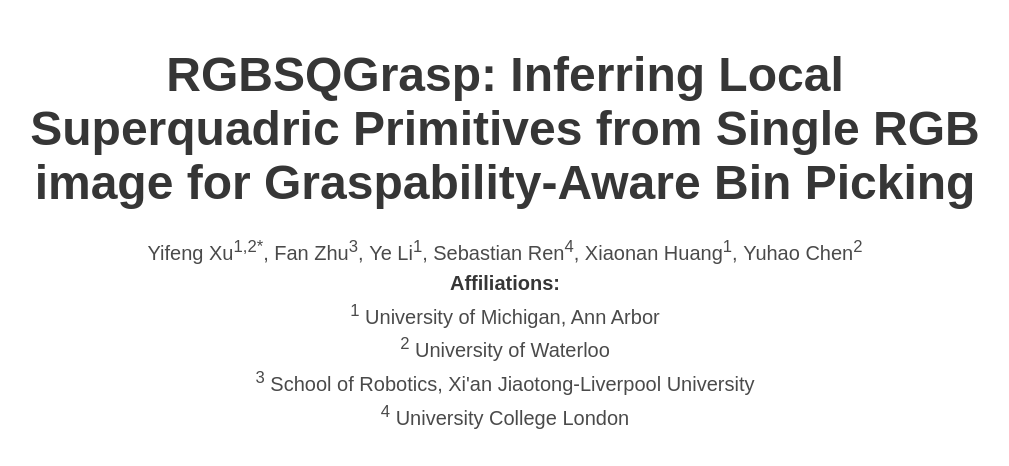
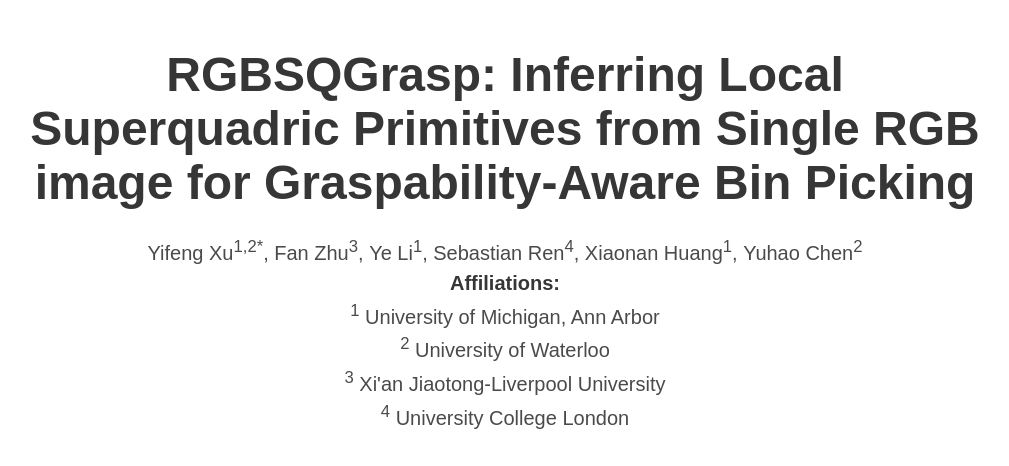
Before and after one commit to IlikeSukiyaki/RGBSQGrasp, a plain HTML site: page index.html in a window 1280 px wide. Shown: the top 466 px of the page, without its empty margins (135-1144 px from the left). Drawn offline with nearby package versions, Linux system fonts and the light colour scheme; some icons are missing; a web font is replaced by a local one.

Commit message:
Update index.html

```diff
--- a/index.html
+++ b/index.html
@@ -78,7 +78,7 @@
                   <strong>Affiliations:</strong><br>
                        <sup>1</sup> University of Michigan, Ann Arbor<br>
                        <sup>2</sup> University of Waterloo<br>
-                       <sup>3</sup> School of Robotics, Xi'an Jiaotong-Liverpool University<br>
+                       <sup>3</sup> Xi'an Jiaotong-Liverpool University<br>
                        <sup>4</sup> University College London
                 </span>
                 <br>
```
